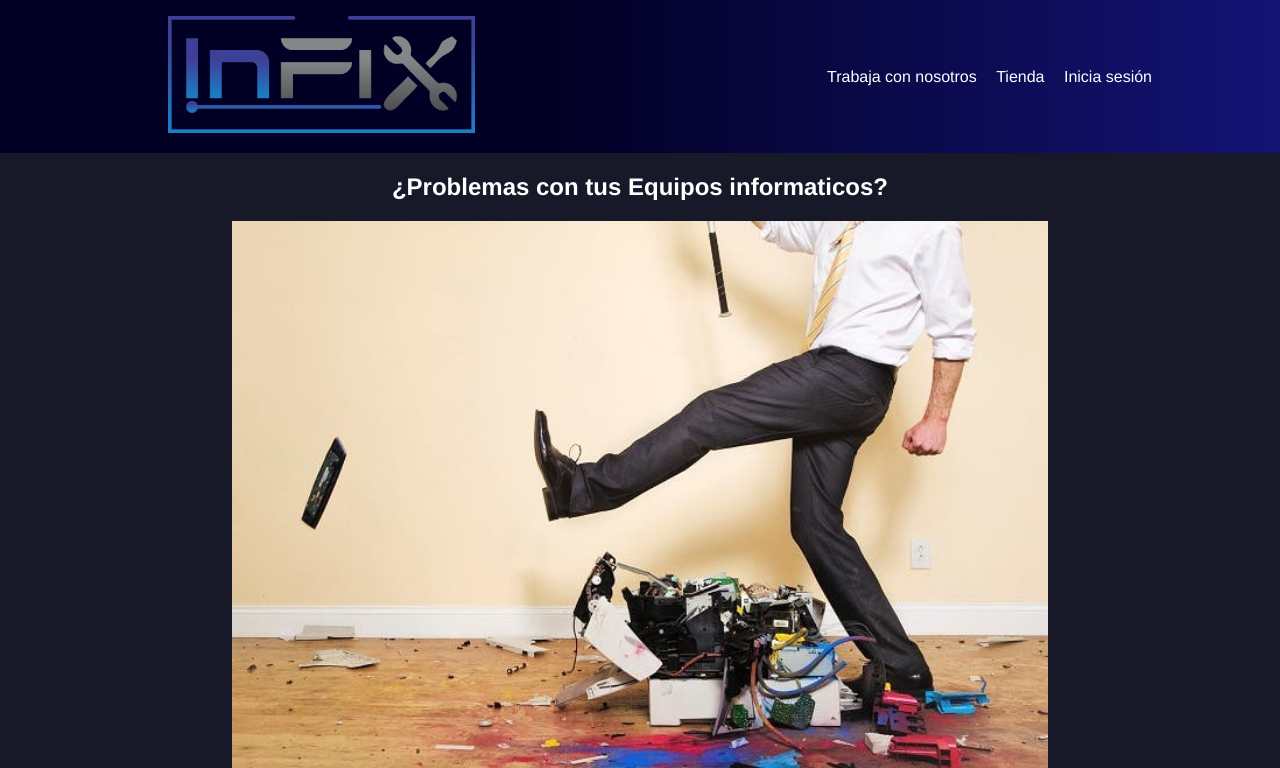
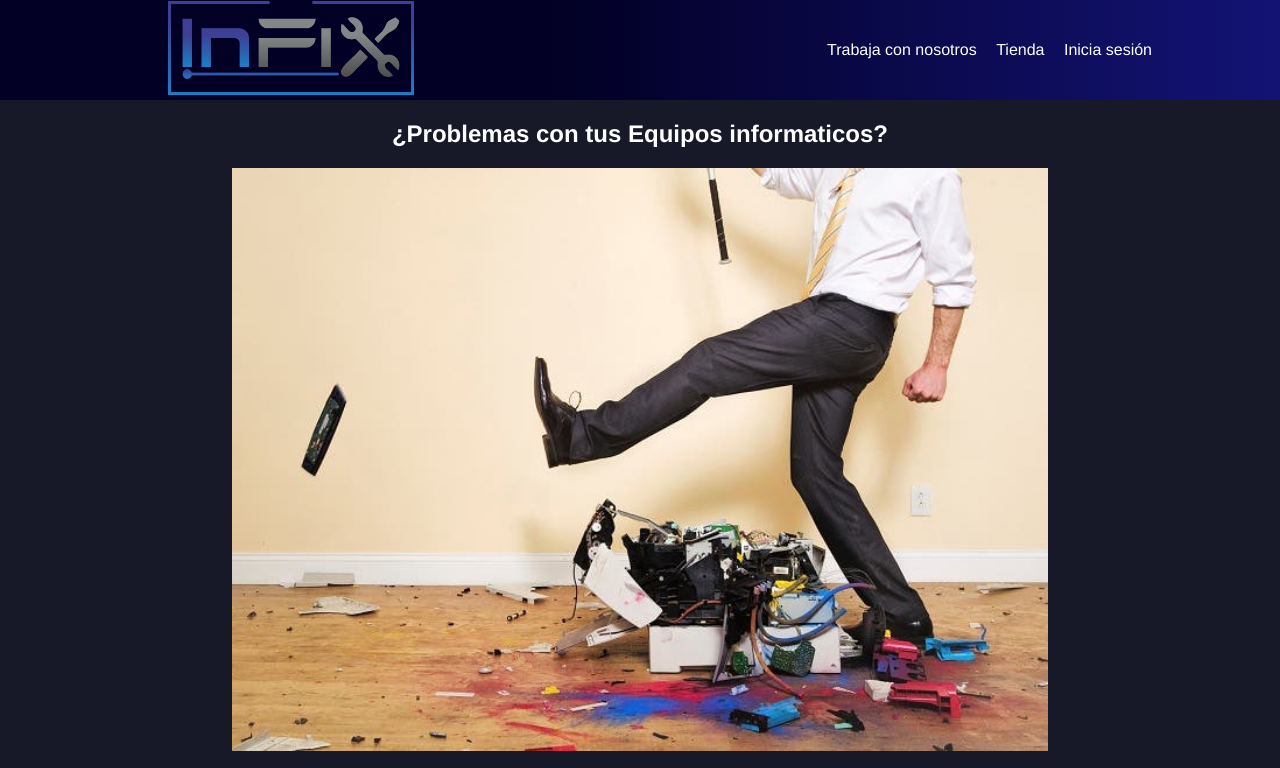
Before and after one commit to Jhonander95/Infix, a plain HTML site: page index.html in a window 1280 px wide. Shown: the top 768 px of the page. Drawn offline with Linux system fonts and the light colour scheme.

Commit message:
modifique el header

```diff
--- a/estilos.css
+++ b/estilos.css
@@ -9,26 +9,29 @@ body {
 
 header {
     width: 100%;
+    height: 100px;
     background: rgb(2,0,36);
     background: linear-gradient(90deg, rgba(2,0,36,1) 43%, rgba(19,19,117,1) 100%, rgba(33,133,153,1) 100%);
     display: flex;
     justify-content: center;
     align-items: center;
+
 }
 
 .menu-container {
     width: 80%;
+    height: 100%;
     display: flex;
     justify-content: space-between;
     align-items: center;
 }
 
 .menu-container figure {
-    width: 30%;
+   width: 30%;
 }
 
 .menu-container figure img {
-    width: 100%;
+    width: 80%;
 }
 
 .menu-container nav {
```
